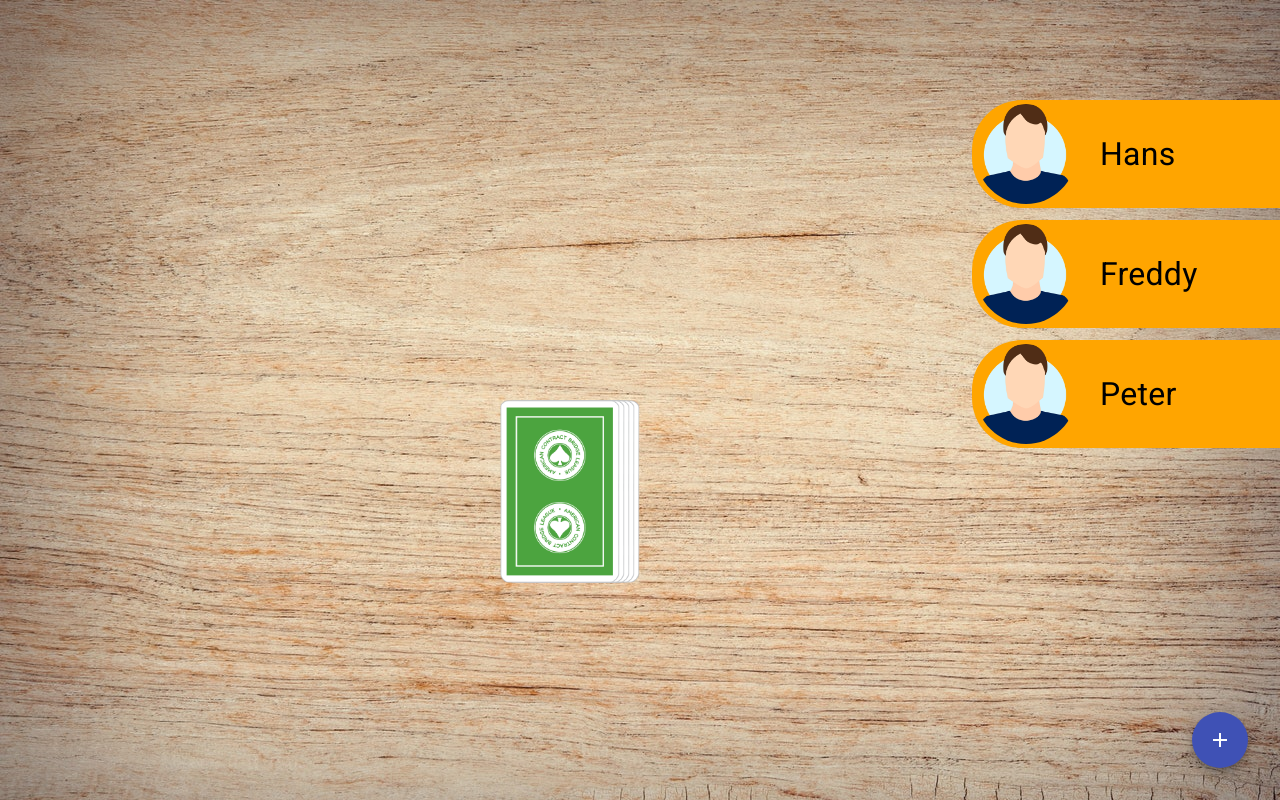
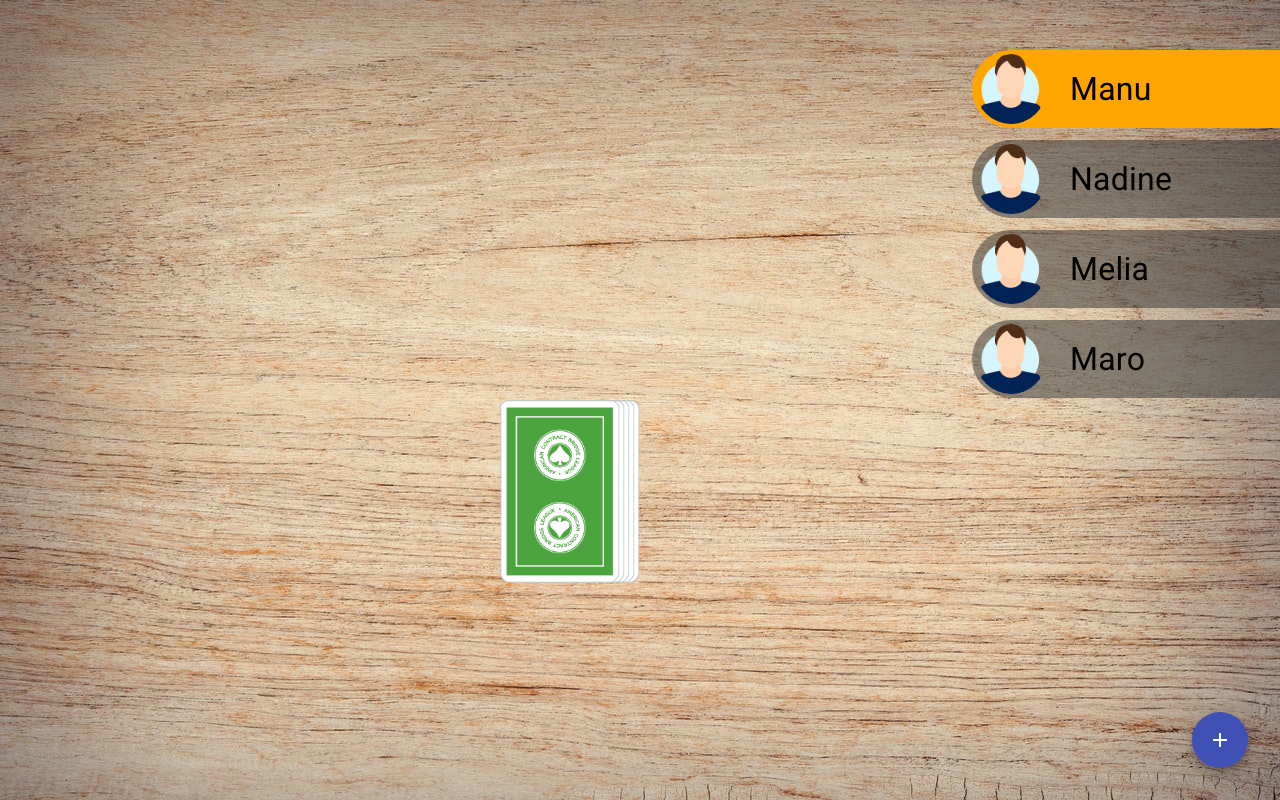
Before and after one commit to ManuKapolke/ringoffire, an Angular app: page /game in a window 1280 px wide. Built offline with nearby package versions, Linux system fonts and the light colour scheme.

Commit message:
update and highlight active player

```diff
--- a/src/app/dialog-add-player/dialog-add-player.component.html
+++ b/src/app/dialog-add-player/dialog-add-player.component.html
@@ -8,5 +8,5 @@
 </div>
 <div mat-dialog-actions>
     <button mat-button (click)="onNoClick()">No Thanks</button>
-    <button mat-button [mat-dialog-close]="" cdkFocusInitial>Ok</button>
+    <button mat-button [mat-dialog-close]="name" cdkFocusInitial>Ok</button>
 </div>
--- a/src/app/game/game.component.html
+++ b/src/app/game/game.component.html
@@ -15,8 +15,8 @@
     </div>
 </div>
 
-<app-player *ngFor="let player of game.players; let i = index" [ngStyle]="{'top.px': 100 + i * 120}" [name]="player"
-    class="player-position"></app-player>
+<app-player *ngFor="let player of game.players; let i = index" [ngStyle]="{'top.px': 50 + i * 90}" [name]="player"
+    class="player-position" [playerActive]="i == game.currentPlayer"></app-player>
 
 <button mat-fab color="primary" class="btn-add" (click)="openDialog()">
     <mat-icon>add</mat-icon>
--- a/src/app/game/game.component.ts
+++ b/src/app/game/game.component.ts
@@ -33,14 +33,16 @@ export class GameComponent implements OnInit {
     setTimeout(() => {
       this.game.playedCards.push(this.currentCard);
       this.cardIsPicked = false;
-    }, 1000);
+      this.game.currentPlayer++;
+      this.game.currentPlayer %= this.game.players.length;
+    }, 500);
   }
 
   openDialog(): void {
     const dialogRef = this.dialog.open(DialogAddPlayerComponent);
 
-    dialogRef.afterClosed().subscribe(result => {
-      console.log('The dialog was closed');
+    dialogRef.afterClosed().subscribe(name => {
+      this.game.players.push(name);
     });
   }
 }
--- a/src/app/player/player.component.html
+++ b/src/app/player/player.component.html
@@ -1,4 +1,4 @@
-<div class="player">
+<div class="player" [class.player-active]="playerActive">
     <img src="../../assets/img/profile/1.webp">
     <span>{{ name }}</span>
 </div>
--- a/src/app/player/player.component.scss
+++ b/src/app/player/player.component.scss
@@ -2,7 +2,7 @@
     width: 300px;
     display: flex;
     align-items: center;
-    background-color: orange;
+    background-color: rgba(50, 50, 50, 0.5);
     border-top-left-radius: 50px;
     border-bottom-left-radius: 50px;
     padding: 4px;
@@ -13,9 +13,13 @@
     }
 
     img {
-        width: 100px;
-        height: 100px;
+        width: 70px;
+        height: 70px;
         // object-fit: cover;
         border-radius: 50%;
     }
 }
+
+.player-active {
+    background-color: orange !important;
+}
--- a/src/app/player/player.component.ts
+++ b/src/app/player/player.component.ts
@@ -7,4 +7,5 @@ import { Component, Input } from '@angular/core';
 })
 export class PlayerComponent {
   @Input() name;
+  @Input() playerActive: boolean = false;
 }
--- a/src/models/game.ts
+++ b/src/models/game.ts
@@ -1,5 +1,5 @@
 export class Game {
-    public players: string[] = ['Hans', 'Freddy', 'Peter'];
+    public players: string[] = ['Manu', 'Nadine', 'Melia', 'Maro'];
     public stack: string[] = [];
     public playedCards: string[] = [];
     public currentPlayer: number = 0;
```
